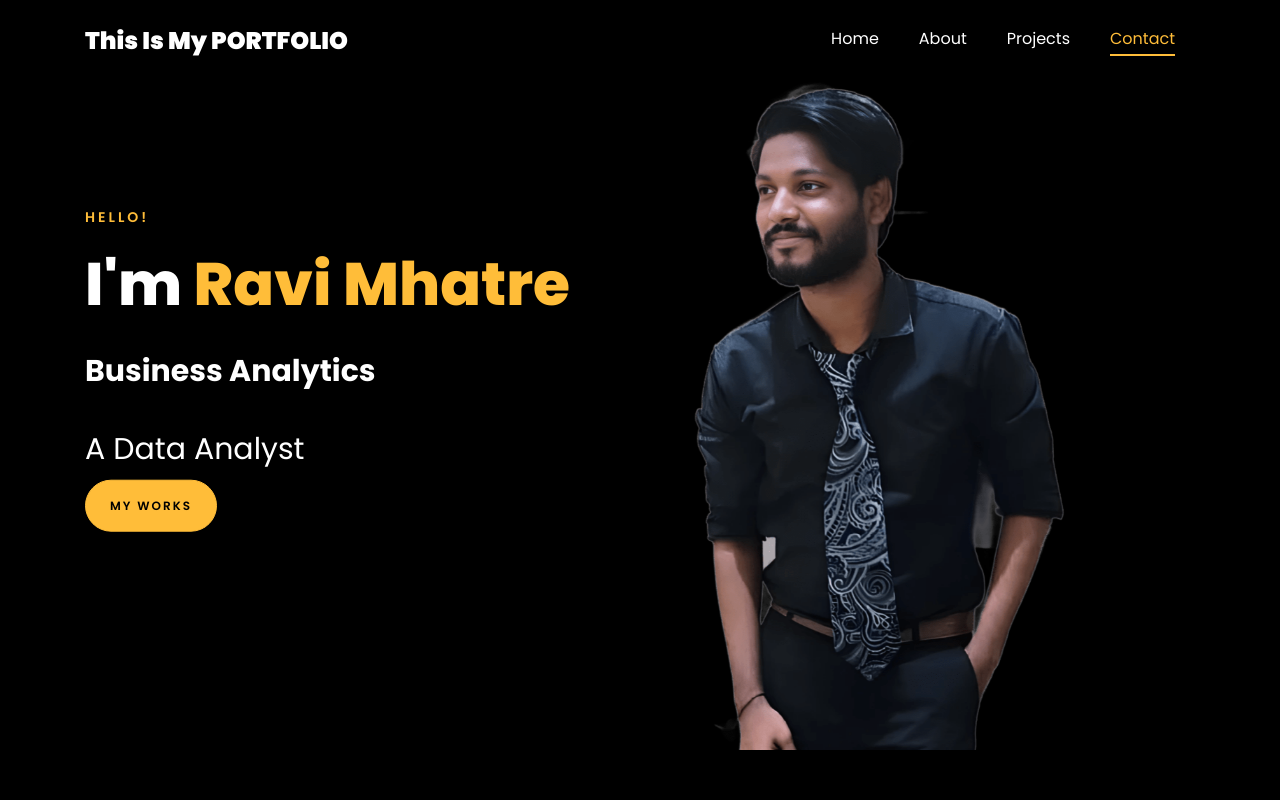
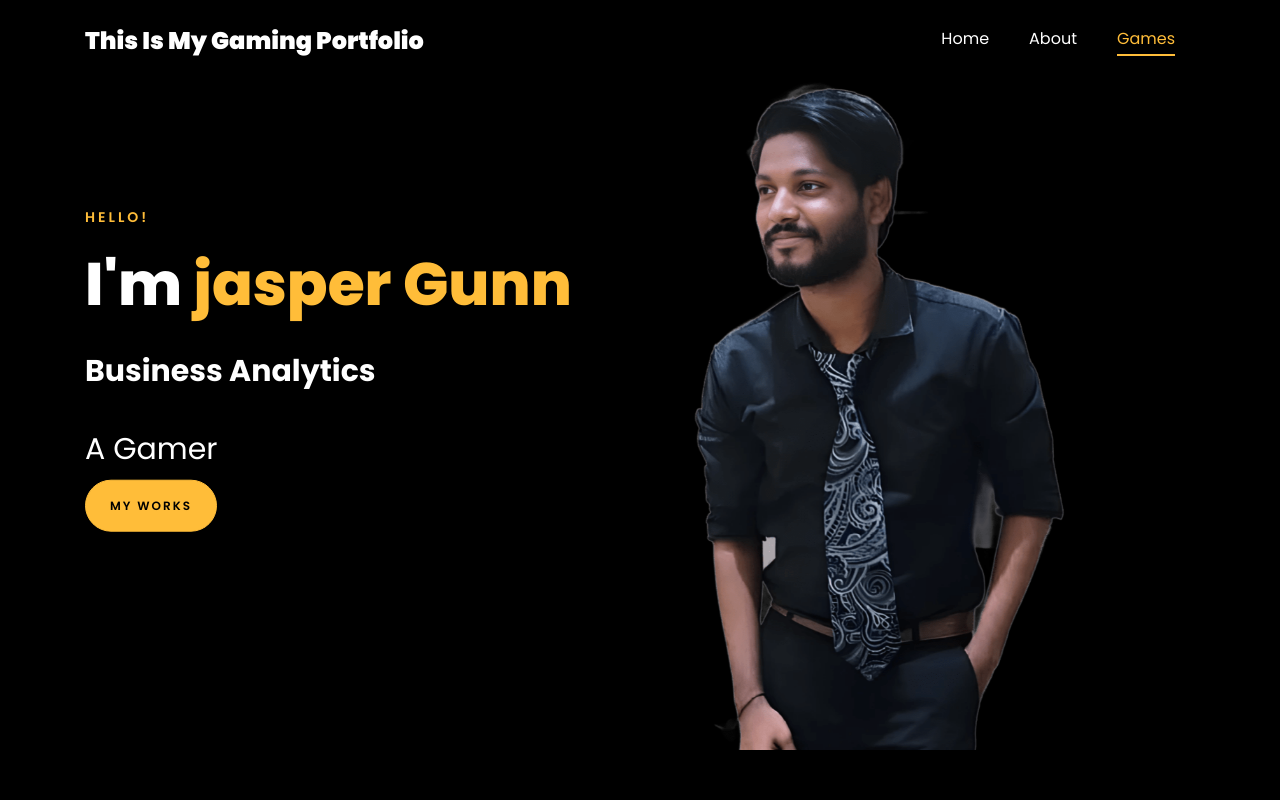
Before and after one commit to Jabbertron23/Jabbertron23.github.io, a plain HTML site: page index.html in a window 1280 px wide. Shown: the top 800 px of the page. Drawn offline with Linux system fonts and the light colour scheme; files whose address does not match are found by name.

Commit message:
Update index.html

```diff
--- a/index.html
+++ b/index.html
@@ -119,7 +119,7 @@
 
     <nav class="navbar navbar-expand-lg navbar-dark ftco_navbar ftco-navbar-light site-navbar-target" id="ftco-navbar">
 	    <div class="container">
-	      <a class="navbar-brand" href="index.html">This Is My PORTFOLIO</a>
+	      <a class="navbar-brand" href="index.html">This Is My Gaming Portfolio</a>
 	      <button class="navbar-toggler js-fh5co-nav-toggle fh5co-nav-toggle" type="button" data-toggle="collapse" data-target="#ftco-nav" aria-controls="ftco-nav" aria-expanded="false" aria-label="Toggle navigation">
 	        <span class="oi oi-menu"></span> Menu
 	      </button>
@@ -128,8 +128,8 @@
 	        <ul class="navbar-nav nav ml-auto">
 	          <li class="nav-item"><a href="#home-section" class="nav-link"><span>Home</span></a></li>
 	          <li class="nav-item"><a href="#about-section" class="nav-link"><span>About</span></a></li>
-	          <li class="nav-item"><a href="#project-section" class="nav-link"><span>Projects</span></a></li>
-	          <li class="nav-item"><a href="#contact-section" class="nav-link"><span>Contact</span></a></li>
+	          <li class="nav-item"><a href="#project-section" class="nav-link"><span>Games</span></a></li>
+
 	        </ul>
 	      </div>
 	    </div>
@@ -146,7 +146,7 @@
 		          <div class="one-forth d-flex  align-items-center ftco-animate" data-scrollax=" properties: { translateY: '70%' }">
 		          	<div class="text">
 		          		<span class="subheading">Hello!</span>
-			            <h1 class="mb-4 mt-3">I'm <span>Ravi Mhatre</span></h1>
+			            <h1 class="mb-4 mt-3">I'm <span>jasper Gunn</span></h1>
 
 						<!-- Element to contain animated typing -->
 						<span id="typing-animation"></span>
@@ -186,7 +186,7 @@
 
 						<br>
 						<br>
-			            <h2>A Data Analyst</h2>
+			            <h2>A Gamer</h2>
 						<!-- <h2 class="d-flex" style="margin-bottom: 0">With over 5 years of experience</h2> -->
 						<!-- <br> -->
 							<a href="https://github.com/Raezoxc" class="btn btn-primary py-3 px-4">My works</a></p>
```
